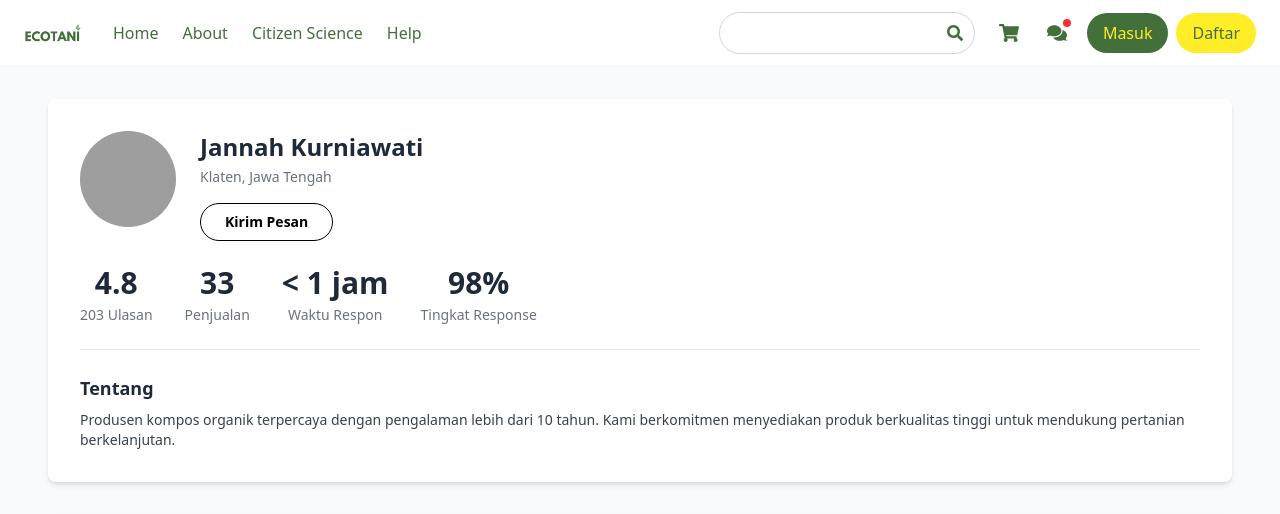
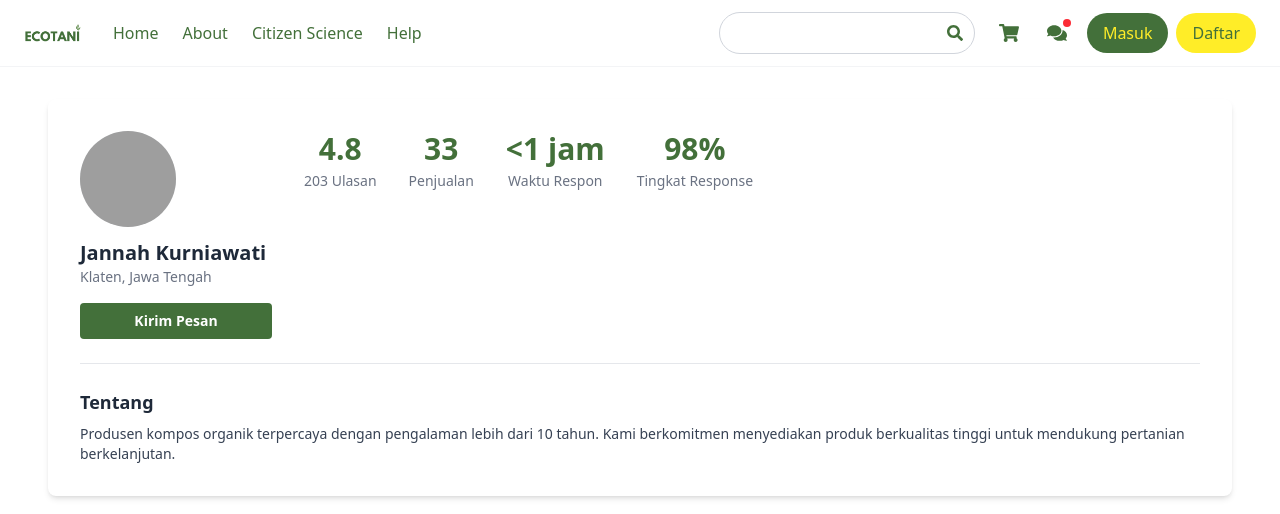
Before and after one commit to jannahkrn/fe-ecotani, a React (Vite) app: page /seller/1 in a window 1280 px wide. Shown: the top 514 px of the page. Built offline with nearby package versions, Linux system fonts and the light colour scheme; grey boxes are pictures that could not be loaded.

Commit message:
edit layout

```diff
--- a/src/pages/user/SellerDetailPage.jsx
+++ b/src/pages/user/SellerDetailPage.jsx
@@ -1,3 +1,4 @@
+// src/pages/user/SellerDetailPage.jsx
 import React from 'react';
 import Footer from '../../components/user/Footer';
 import ProductCard from '../../components/user/ProductCard';
@@ -9,88 +10,99 @@ const sellerData = {
   rating: 4.8,
   reviewCount: 203,
   soldCount: 33,
-  responseTime: '< 1 jam',
+  responseTime: '<1 jam',
   responseRate: '98%',
-  description: 'Produsen kompos organik terpercaya dengan pengalaman lebih dari 10 tahun. Kami berkomitmen menyediakan produk berkualitas tinggi untuk mendukung pertanian berkelanjutan.',
+  description:
+    'Produsen kompos organik terpercaya dengan pengalaman lebih dari 10 tahun. Kami berkomitmen menyediakan produk berkualitas tinggi untuk mendukung pertanian berkelanjutan.',
   products: [
     {
-      id: 1, // Pastikan ID ada dan unik
+      id: 1,
       name: 'Botol Plastik',
       price: 'Rp3.000/g',
       image: '/src/assets/product-placeholder.png',
       rating: 5.0,
       sales: '10+',
       seller: 'Jannah Kurniawati',
-      location: 'Klaten, Jawa Tengah'
+      location: 'Klaten, Jawa Tengah',
     },
     {
-      id: 2, // Pastikan ID ada dan unik
+      id: 2,
       name: 'Botol Kaca',
       price: 'Rp5.000/g',
       image: '/src/assets/product-placeholder.png',
       rating: 5.0,
       sales: '10+',
       seller: 'Jannah Kurniawati',
-      location: 'Klaten, Jawa Tengah'
+      location: 'Klaten, Jawa Tengah',
     },
   ],
 };
 
-const SellerDetailPage = ({ isLoggedIn, userName, cartItems }) => {
+const SellerDetailPage = () => {
   return (
-    <div className="font-sans bg-gray-50 min-h-screen flex flex-col">
-      <main className="container mx-auto px-12 py-8 flex-grow">
-        {/* ... (bagian profil penjual) */}
+    <div className="font-sans bg-white min-h-screen flex flex-col">
+      <main className="container mx-auto px-6 md:px-12 py-8 flex-grow">
+        {/* Profil Penjual */}
         <div className="bg-white p-8 rounded-lg shadow-md mb-8">
-          <div className="flex items-start gap-6">
-            <div className="w-24 h-24 rounded-full bg-gray-200 flex-shrink-0">
-              <img src="/src/assets/seller-photo-placeholder.png" alt={sellerData.name} className="w-full h-full rounded-full object-cover" />
+          <div className="flex flex-wrap items-start gap-8">
+            {/* Kiri: Foto + Nama + Lokasi + Tombol */}
+            <div className="flex flex-col text-left text-center w-48">
+              <div className="w-24 h-24 rounded-full bg-gray-200 overflow-hidden">
+                <img
+                  src="/src/assets/seller-photo-placeholder.png"
+                  alt={sellerData.name}
+                  className="w-full h-full object-cover"
+                />
+              </div>
+              <h1 className="text-xl font-bold text-gray-800 mt-3">
+                {sellerData.name}
+              </h1>
+              <p className="text-gray-500 text-sm">{sellerData.location}</p>
+              <button className="mt-4 py-2 px-6 rounded-sm bg-[#43703A] text-white font-semibold text-sm hover:bg-[#345a2e] transition-colors">
+                Kirim Pesan
+              </button>
             </div>
-            <div>
-              <h1 className="text-2xl font-bold text-gray-800">{sellerData.name}</h1>
-              <p className="text-gray-500 text-sm mt-1">{sellerData.location}</p>
-              <div className="flex gap-2 mt-4">
-                <button className="py-2 px-6 rounded-full border border-ecotani-green text-ecotani-green font-semibold text-sm hover:bg-ecotani-green hover:text-white transition-colors">
-                  Kirim Pesan
-                </button>
-              </div>
-            </div>
-          </div>
-          <div className="mt-6 border-b border-gray-200 pb-6">
-            <div className="flex items-center gap-8">
+
+            {/* Kanan: Statistik */}
+            <div className="flex flex-1 flex-wrap items-center justify-start gap-8">
               <div className="text-center">
-                <p className="text-3xl font-bold text-gray-800">{sellerData.rating}</p>
-                <p className="text-sm text-gray-500 mt-1">{sellerData.reviewCount} Ulasan</p>
+                <p className="text-3xl font-bold text-[#43703a]">{sellerData.rating}</p>
+                <p className="text-sm text-gray-500 mt-1">
+                  {sellerData.reviewCount} Ulasan
+                </p>
               </div>
               <div className="text-center">
-                <p className="text-3xl font-bold text-gray-800">{sellerData.soldCount}</p>
+                <p className="text-3xl font-bold text-[#43703a]">{sellerData.soldCount}</p>
                 <p className="text-sm text-gray-500 mt-1">Penjualan</p>
               </div>
               <div className="text-center">
-                <p className="text-3xl font-bold text-gray-800">{sellerData.responseTime}</p>
+                <p className="text-3xl font-bold text-[#43703a]">
+                  {sellerData.responseTime}
+                </p>
                 <p className="text-sm text-gray-500 mt-1">Waktu Respon</p>
               </div>
               <div className="text-center">
-                <p className="text-3xl font-bold text-gray-800">{sellerData.responseRate}</p>
+                <p className="text-3xl font-bold text-[#43703a]">
+                  {sellerData.responseRate}
+                </p>
                 <p className="text-sm text-gray-500 mt-1">Tingkat Response</p>
               </div>
             </div>
           </div>
-          <div className="mt-6">
+
+          {/* Tentang */}
+          <div className="mt-6 border-t border-gray-200 pt-6">
             <h2 className="text-lg font-bold text-gray-800 mb-2">Tentang</h2>
             <p className="text-gray-700 text-sm">{sellerData.description}</p>
           </div>
         </div>
 
-        {/* Bagian Produk Toko */}
+        {/* Produk Toko */}
         <div className="bg-white p-8 rounded-lg shadow-md">
           <h2 className="text-xl font-bold text-gray-800 mb-4">Produk Toko</h2>
-          <div className="grid grid-cols-1 sm:grid-cols-2 md:grid-cols-3 lg:grid-cols-4 xl:grid-cols-5 gap-6">
-            {sellerData.products.map(product => (
-              <ProductCard
-                key={product.id}
-                product={product} // Mengirimkan seluruh objek produk
-              />
+          <div className="grid grid-cols-1 sm:grid-cols-2 md:grid-cols-3 lg:grid-cols-4 gap-6">
+            {sellerData.products.map((product) => (
+              <ProductCard key={product.id} product={product} />
             ))}
           </div>
         </div>
```
